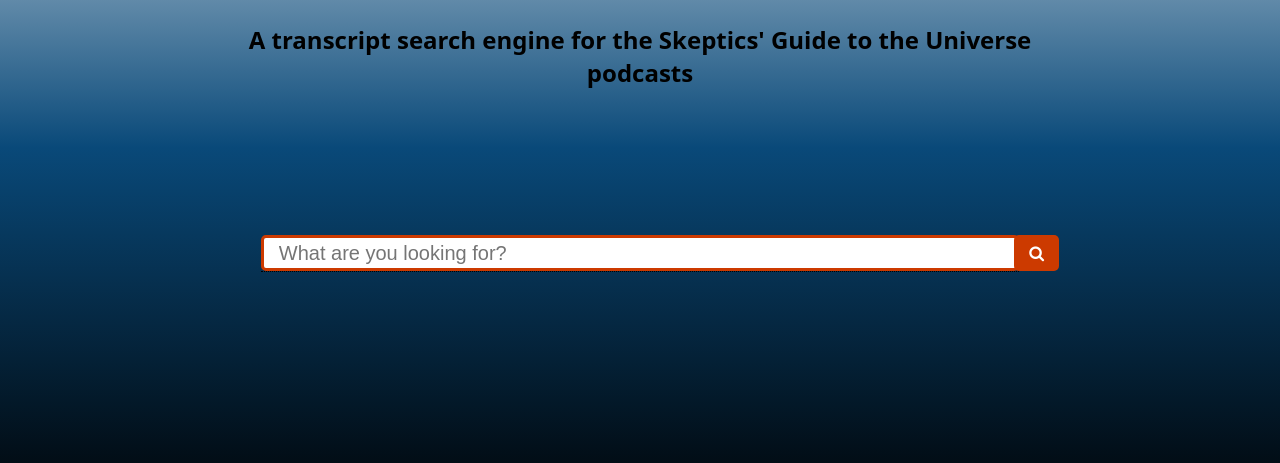
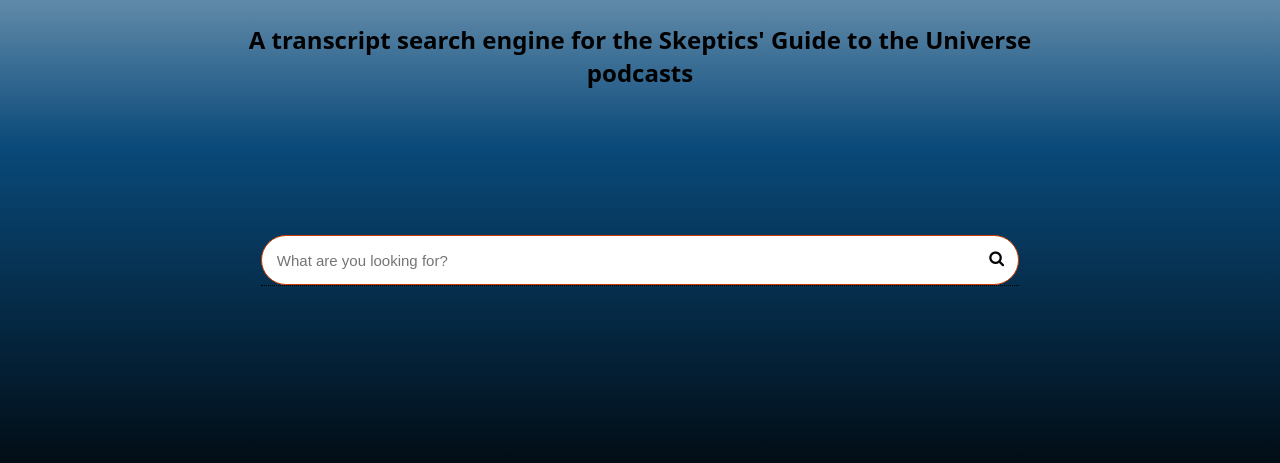
Before and after one commit to mgierada/TGSE, a Django app: page / in a window 1280 px wide. Shown: the part 268-731 px from the top of the page. Run offline with Django 3.2, Linux system fonts and the light colour scheme; some libraries are stand-ins or nearby versions.

Commit message:
Add Css to the input

```diff
--- a/search_for_transcript/static/search_for_transcript/style.css
+++ b/search_for_transcript/static/search_for_transcript/style.css
@@ -13,11 +13,11 @@
 .searchTerm {
   float: left;
   width: 100%;
-  border: 3px solid #cc3a00;
+  border: 1px solid #cc3a00;
   padding: 15px;
-  height: 20px;
-  border-radius: 5px;
-  font-size: 20px;
+  height: 50px;
+  border-radius: 25px;
+  font-size: 15px;
   outline: none;
   color: #4d4b52f5;
 }
@@ -28,22 +28,23 @@
 
 .searchButton {
   position: absolute;
-  right: -50px;
-  width: 40px;
-  height: 36px;
+  border-radius: 25px;
+  right: 0px;
+  width: 50px;
+  height: 50px;
   opacity: 0;
   cursor: pointer;
+  margin: 10px;
 }
 
 .search:before {
   position: absolute;
-  right: -40px;
+  right: 0px;
   width: 45px;
   height: 36px;
-  line-height: 36px;
-  background: #cc3a00;
+  line-height: 47px;
   text-align: center;
-  color: #fff;
+  color: rgb(5, 5, 5);
   border-radius: 5px;
   font-family: "FontAwesome";
   content: "\f002";
@@ -51,13 +52,12 @@
 
 .search_results:before {
   position: absolute;
-  right: -40px;
+  right: 0px;
   width: 45px;
   height: 36px;
-  line-height: 36px;
-  background: #cc3a00;
+  line-height: 47px;
   text-align: center;
-  color: #fff;
+  color: rgb(5, 5, 5);
   border-radius: 5px;
   font-family: "FontAwesome";
   content: "\f002";
@@ -116,7 +116,7 @@ a {
 
 body {
   color: #eee;
-  background: rgb(255, 255, 255);
+  /* background: rgb(255, 255, 255); */
   background: linear-gradient(
     180deg,
     rgba(255, 255, 255, 1) 0%,
@@ -141,6 +141,7 @@ body a {
 }
 .show_total_occurances {
   color: black;
+  margin-top: 25px;
   margin-bottom: 1%;
   margin-left: 1%;
 }
```
Also changed, not shown: README.md.
